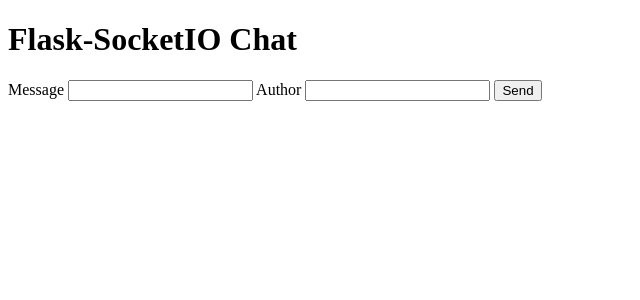
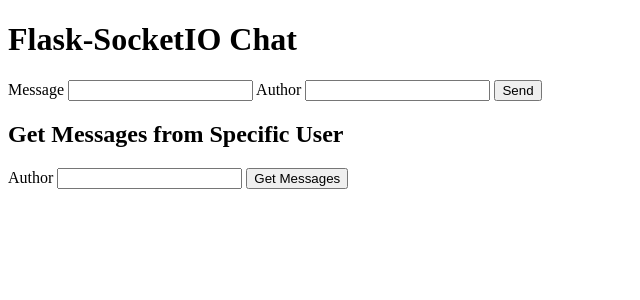
Before and after one commit to Ronak-P99/CT-Assignment55, a Python web app: template templates/WebSocketClient.html in a window 1280 px wide. Shown: the top 300 px of the page, without its empty margins (0-640 px from the left). Run offline with Jinja, Linux system fonts and the light colour scheme; the template is opened without the code that fills it, so the values that code supplies are empty; some libraries are stand-ins or nearby versions.

Commit message:
second commit

```diff
--- a/templates/WebSocketClient.html
+++ b/templates/WebSocketClient.html
@@ -15,6 +15,14 @@
         <input type="text" id="author-input" autocomplete="off">
         <button type="submit">Send</button>
     </form>
+
+    <h2>Get Messages from Specific User</h2>
+    <form id="get-user-messages-form">
+        <label for="get-user-input">Author</label>
+        <input type="text" id="get-user-input" autocomplete="off">
+        <button type="submit">Get Messages</button>
+    </form>
+
     <script src="https://cdnjs.cloudflare.com/ajax/libs/socket.io/4.3.2/socket.io.min.js"></script>
     <script>
         const socket = io();
@@ -23,22 +31,44 @@
         const authorinput = document.getElementById('author-input');
         const messages = document.getElementById('messages');
 
-
-
         messageform.addEventListener('submit', function(event) {
             event.preventDefault();
             const message = messageinput.value.trim();
             const author = authorinput.value.trim()
             if (message !== '' && author !== '') {
-                socket.emit('message', message);
+                socket.emit('message', {author, message});
                 messageinput.value = '';
             }
         });
 
-        socket.on('message', function(message){
+        document.getElementById('get-user-messages-form').addEventListener('submit', function(event) {
+            event.preventDefault();
+            const author = document.getElementById('get-user-input').value.trim();
+            if (author !== '') {
+                socket.emit('get_all_messages', {user: author});
+            }
+        });
+
+        socket.on('message', function(data){
             const li = document.createElement('li');
-            li.textContent = message;
+            li.textContent = `${data.author}: ${data.message}`;
             messages.appendChild(li);
+        });
+
+        socket.on('get_user_messages', function(data) {
+            const userMessages = data.messages;
+            if (userMessages.length === 0) {
+                alert(`No messages found for ${data.author}`);
+            } else {
+                const li = document.createElement('li');
+                li.textContent = `${data.author}'s Messages:`;
+                messages.appendChild(li);
+                userMessages.forEach(msg => {
+                    const msgLi = document.createElement('li');
+                    msgLi.textContent = msg;
+                    messages.appendChild(msgLi);
+                });
+            }
         });
     </script>
 </body>
```
Also changed, not shown: app.py (+19 -8 lines).
